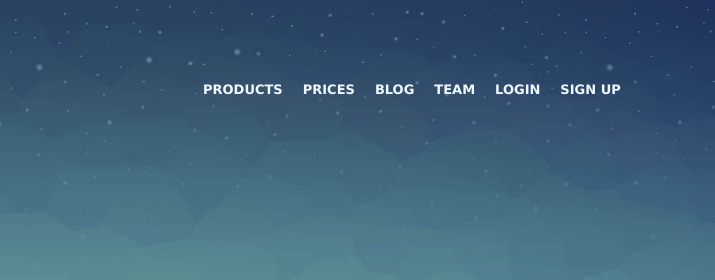
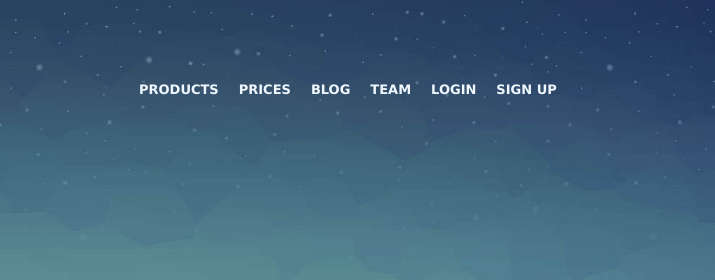
Before and after one commit to iulianSta/mobile-app, a plain HTML site: page index.html in a window 1280 px wide. Shown: the top 280 px of the page, 565-1280 px from the left. Drawn offline with Linux system fonts and the light colour scheme.

Commit message:
in progress...

```diff
--- a/css/style.css
+++ b/css/style.css
@@ -26,7 +26,7 @@ nav ul li {
   text-align: right;
   padding-right: 1rem;
   position: relative;
-  left: 60vw;
+  left: 55vw;
   right: 20vw;
   top: 10vh;
 }
```
